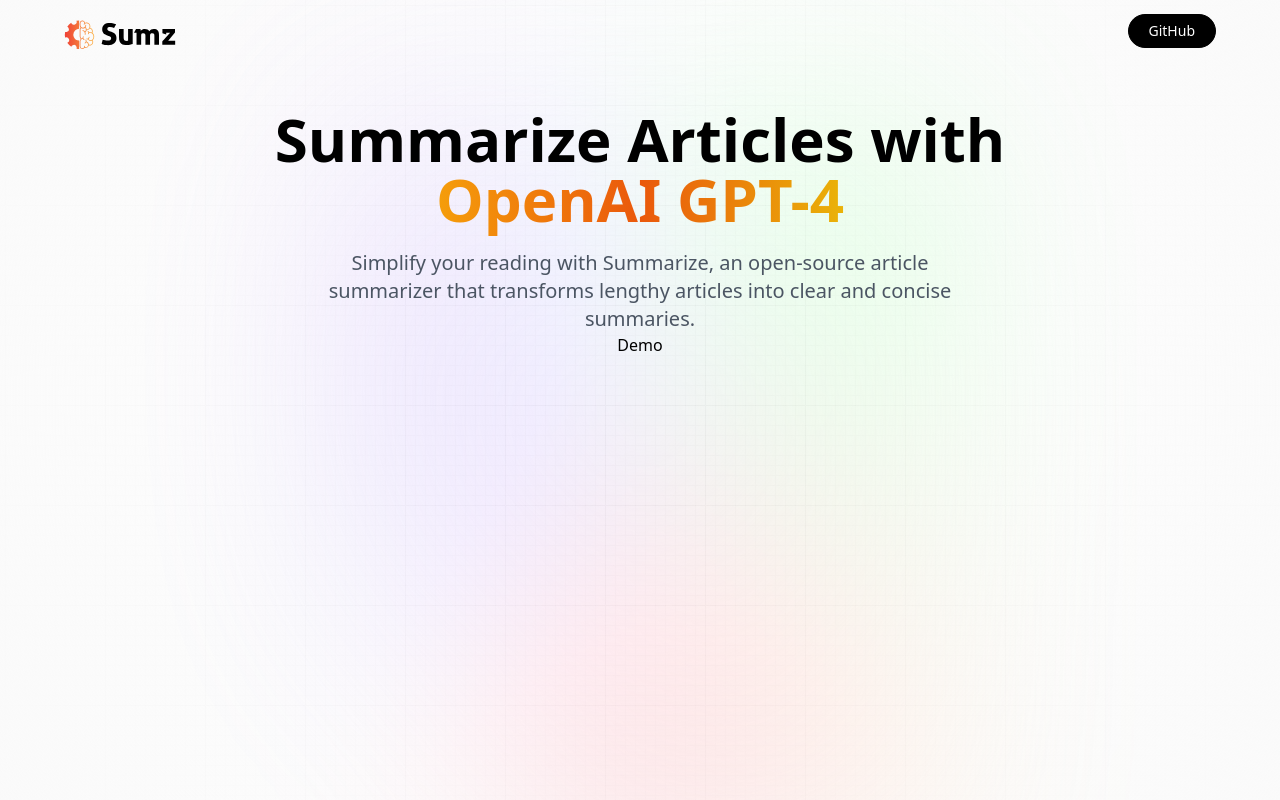
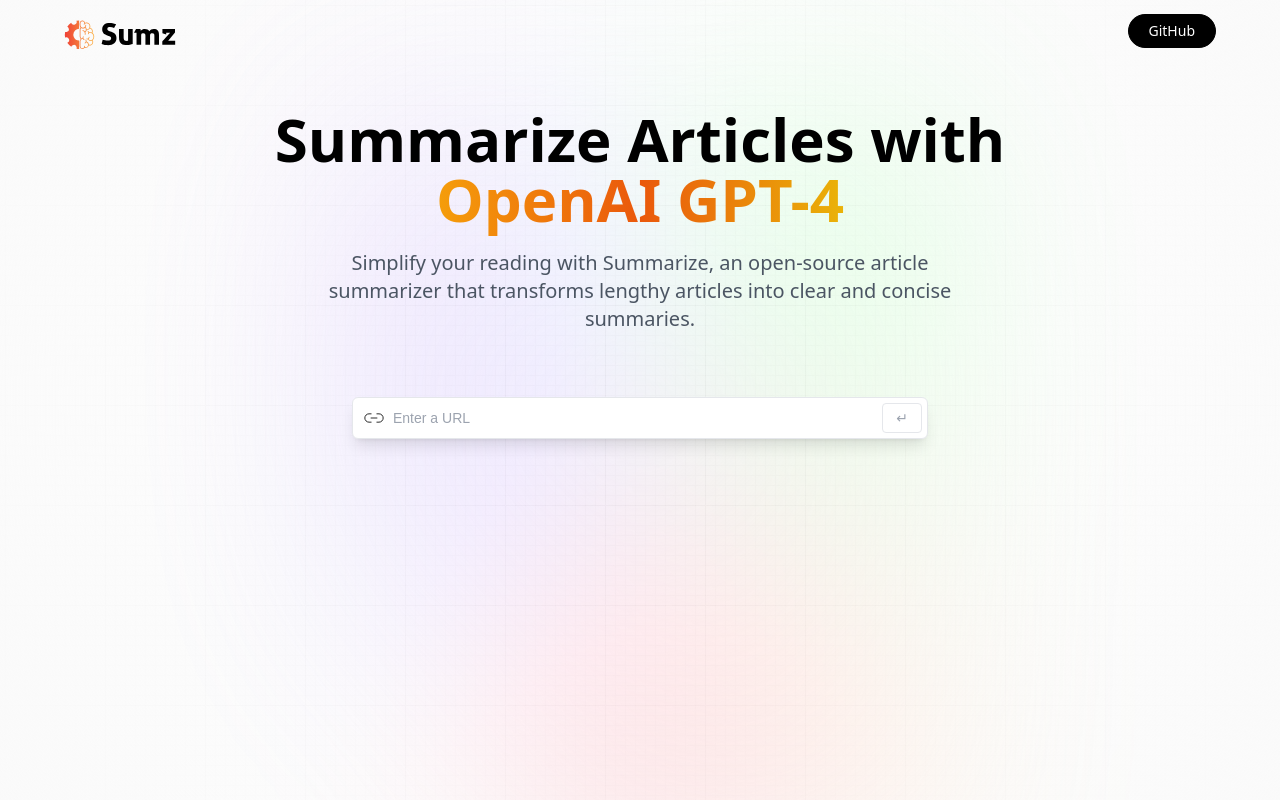
Before and after one commit to imsolost/ai-summarizer, a React (Vite) app: page / in a window 1280 px wide. Built offline with nearby package versions, Linux system fonts and the light colour scheme; a web font is replaced by a local one.

Commit message:
update demo page

```diff
--- a/src/components/Demo.jsx
+++ b/src/components/Demo.jsx
@@ -1,8 +1,53 @@
-import React from 'react'
+import { useState, useEffect } from 'react'
+
+import { copy, linkIcon, loader, tick } from '../assets'
 
 const Demo = () => {
+  const [article, setArticle] = useState({
+    url: '',
+    summary: ''
+  })
+
+  const handleSubmit = async (e) => {
+    alert('submitted')
+  }
+
   return (
-    <div>Demo</div>
+    <section className='mt-16 w-full max-w-xl'>
+      {/* Search */}
+      <div className='flex flex-col w-full gap-2'>
+        <form
+          className='relative flex justify-center items-center'
+          onSubmit={handleSubmit}
+        >
+          <img
+            src={linkIcon}
+            alt='link_icon'
+            className='absolute left-0 my-2 ml-3 w-5'
+          />
+
+          <input
+            type='url'
+            placeholder='Enter a URL'
+            value={article.url}
+            onChange={(e) => {setArticle({ ...article, url: e.target.value })}}
+            required
+            className='url_input peer'
+          />
+
+          <button
+            type='submit'
+            className='submit_btn peer-focus:border-gray-700 peer-focus:text-gray-700'
+          >
+            ↵
+          </button>
+        </form>
+
+        {/* Browese URL History */}
+      </div>
+
+      {/* Display Results */}
+    </section>
   )
 }
 
```
